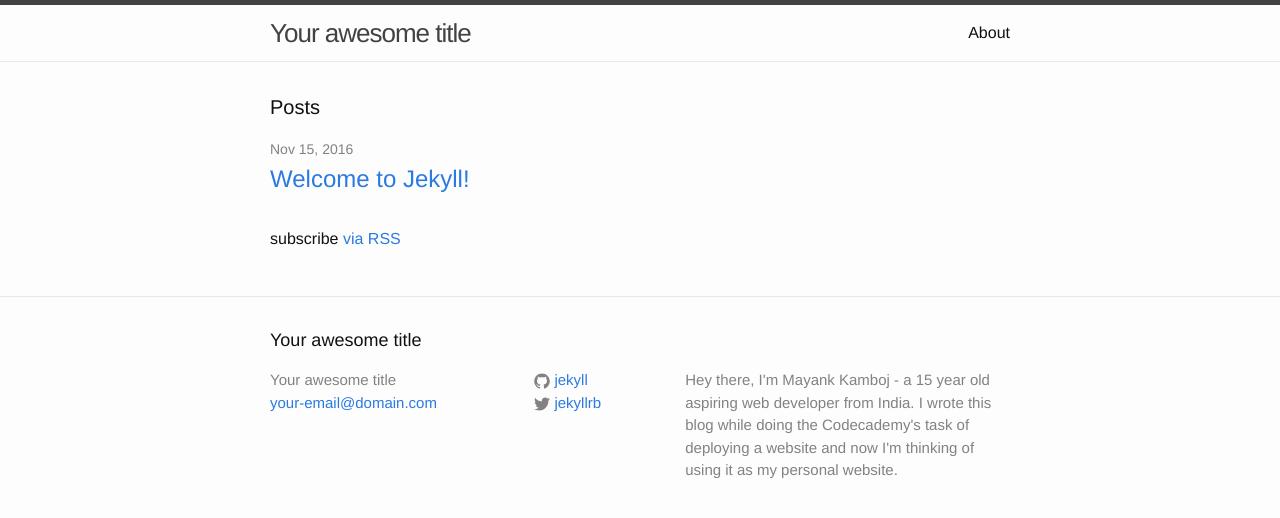
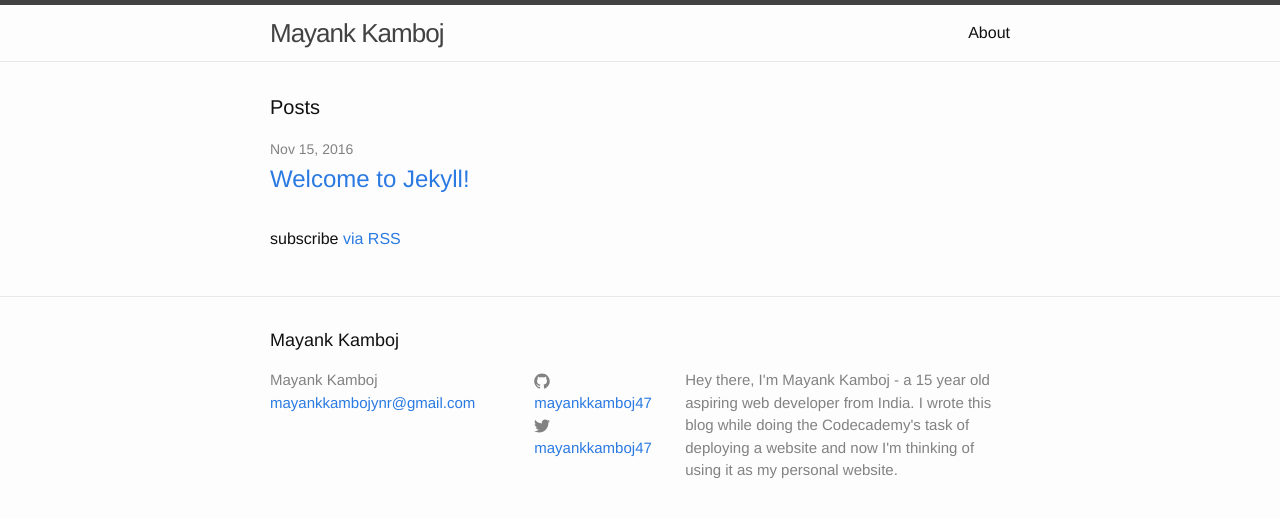
Before and after one commit to mayankkamboj47/personal-website.github.io, a Jekyll site: the page built from index.html, in a window 1280 px wide. Shown: the top 518 px of the page. Built offline with Jekyll 4.4.1, drawn with Linux system fonts in a browser that asks for light colours.

Commit message:
Update _config.yml

```diff
--- a/_config.yml
+++ b/_config.yml
@@ -6,16 +6,16 @@
 # 'jekyll serve'. If you change this file, please restart the server process.
 
 # Site settings
-title: Your awesome title
-email: your-email@domain.com
+title: Mayank Kamboj
+email: mayankkambojynr@gmail.com
 description: > # this means to ignore newlines until "baseurl:"
   Hey there, I'm Mayank Kamboj - a 15 year old aspiring web developer from India.
   I wrote this blog while doing the Codecademy's task of deploying a website and now
   I'm thinking of using it as my personal website.
 baseurl: "" # the subpath of your site, e.g. /blog
-url: "http://yourdomain.com" # the base hostname & protocol for your site
-twitter_username: jekyllrb
-github_username:  jekyll
+url: "http://mayankkamboj47.github.io" # the base hostname & protocol for your site
+twitter_username: mayankkamboj47
+github_username:  mayankkamboj47
 
 # Build settings
 markdown: kramdown
```
